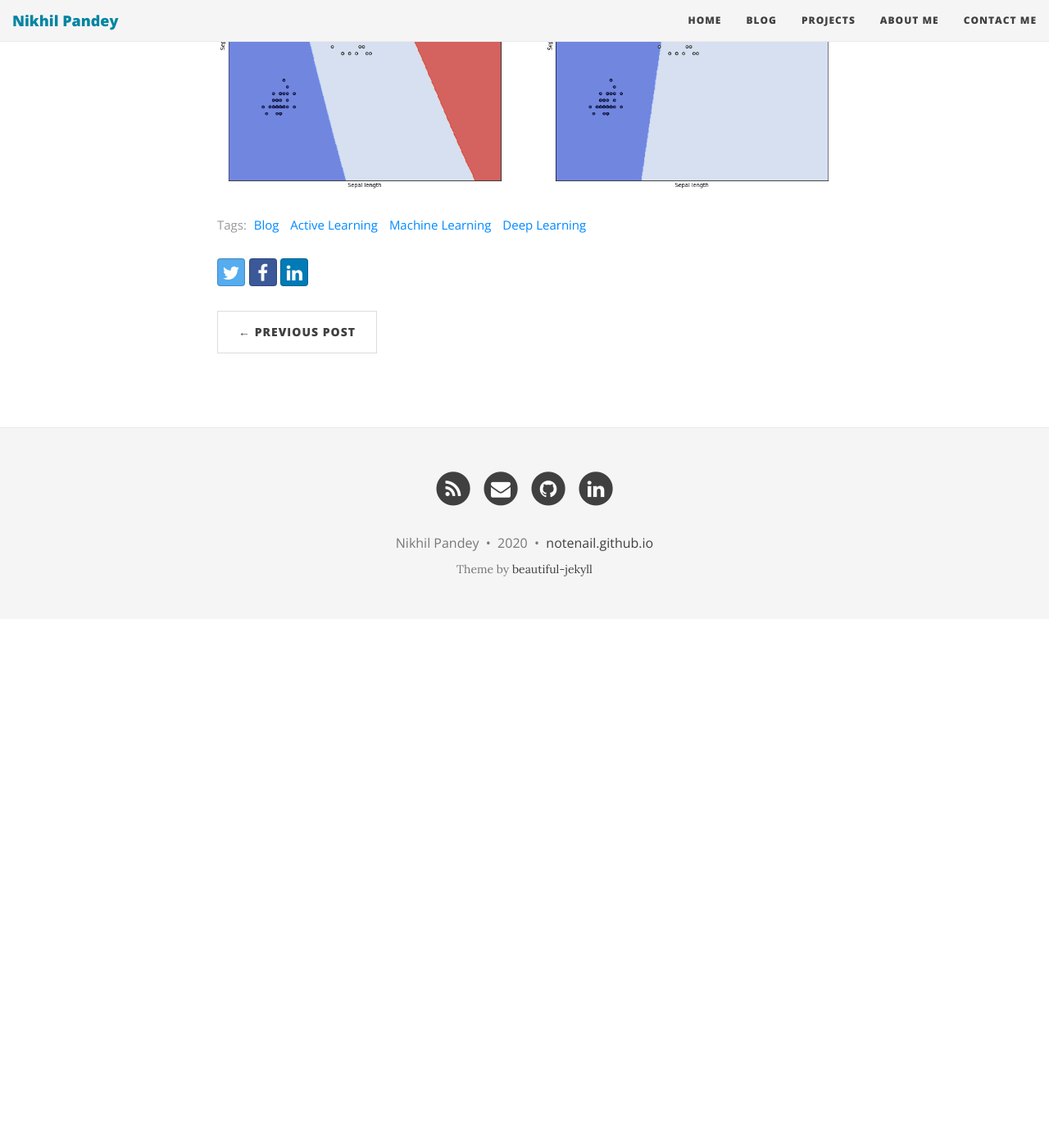
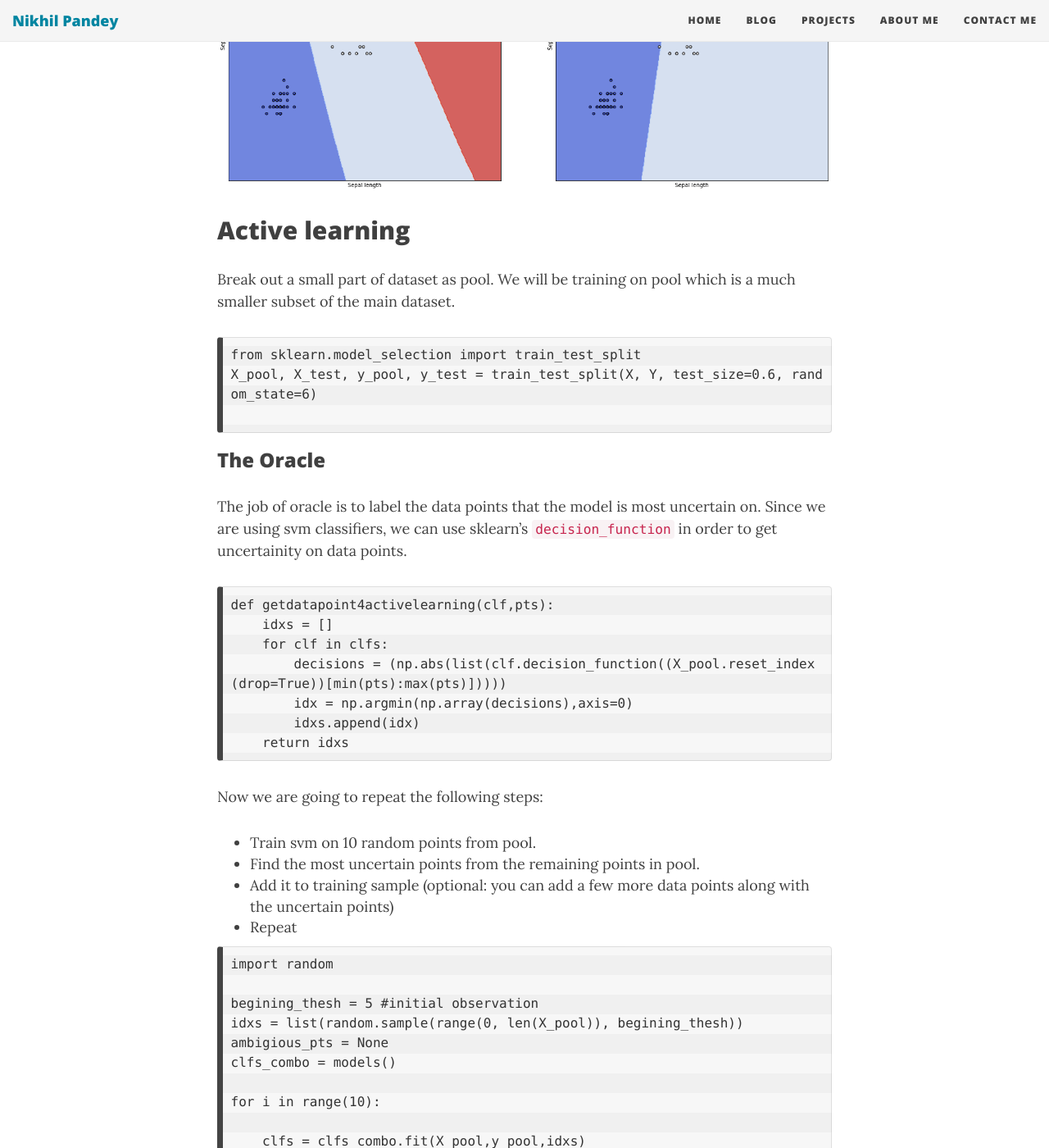
Before and after one commit to notenail/notenail.github.io, a Jekyll site: the page built from _posts/2020-08-20-activelearning.md, in a window 1280 px wide and 1400 px high, scrolled down 1732 px. Shown: the whole window at 82% size. Built offline with Jekyll 4.4.1, drawn with Linux system fonts in a browser that asks for light colours; nearby versions of some CDN libraries; before the commit the page ends 2487 px from its top, so only the background shows below that; some of the changed text lies outside the part shown.

Commit message:
active learning

````diff
--- a/_posts/2020-08-20-activelearning.md
+++ b/_posts/2020-08-20-activelearning.md
@@ -40,5 +40,60 @@ models = [clf_ovo, clf_Linear]
 models = [clf.fit(X, Y) for clf in models]
 ```
 
-The fitting of the models is shown below.
-<img src="{{ site.url }}/img/projects/active-lr/supervised_svms.png" width="100%">
+The fitting of the models is shown below.<img src="{{ site.url }}/img/projects/active-lr/supervised_svms.png" width="100%">
+
+## Active learning
+
+Break out a small part of dataset as pool. We will be training on pool which is a much smaller subset of the main dataset.
+```
+from sklearn.model_selection import train_test_split
+X_pool, X_test, y_pool, y_test = train_test_split(X, Y, test_size=0.6, random_state=6)
+
+```
+### The Oracle
+
+The job of oracle is to label the data points that the model is most uncertain on. Since we are using svm classifiers, we can use sklearn's ```decision_function``` in order to get uncertainity on data points.
+
+```
+def getdatapoint4activelearning(clf,pts):
+    idxs = []
+    for clf in clfs:
+        decisions = (np.abs(list(clf.decision_function((X_pool.reset_index(drop=True))[min(pts):max(pts)]))))
+        idx = np.argmin(np.array(decisions),axis=0)
+        idxs.append(idx)
+    return idxs
+```
+
+Now we are going to repeat the following steps:
+ - Train svm on 10 random points from pool.
+ - Find the most uncertain points from the remaining points in pool.
+ - Add it to training sample (optional: you can add a few more data points along with the uncertain points)
+ - Repeat
+
+```
+import random
+
+begining_thesh = 5 #initial observation
+idxs = list(random.sample(range(0, len(X_pool)), begining_thesh))
+ambigious_pts = None
+clfs_combo = models()
+
+for i in range(10):
+
+    clfs = clfs_combo.fit(X_pool,y_pool,idxs)
+    unknown_idxs = [i for i in range(len(X_pool)) if i not in idxs]
+    idxs = plot_svm_amb(idxs, models=clfs,ambigious=ambigious_pts)
+    ambigious_pts = getdatapoint4activelearning(clfs,unknown_idxs)
+
+```
+
+As you can below, the data points denoted as star are the points that the model is most uncertain about. As we add these points, the latest model generalise better than previous models.
+
+
+
+<img src="{{ site.url }}/img/projects/active-lr/active_learning_svm.gif" width="100%">
+
+
+Note: If it isn't clear, here we have trained 10 different models with each model getting trained on points that the previous model was confused about.
+
+In the next part, I'll dive deeper into the pipeline design for active learning in computer vision.
````
